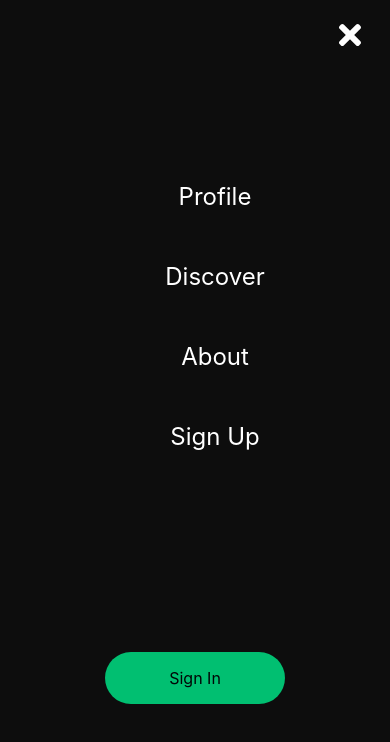
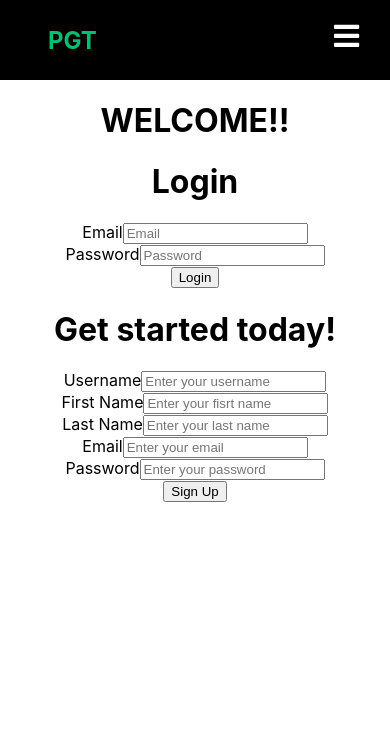
Before and after one commit to Anthonyvseth/personal-growth-tracker, a React (Create React App) app in the folder client/: page / in a window 390 px wide. Shown: the top 742 px of the page. Built offline with nearby package versions, Linux system fonts and the light colour scheme.

Commit message:
toggle for mobile icon working

```diff
--- a/client/src/components/Layout.js
+++ b/client/src/components/Layout.js
@@ -1,12 +1,18 @@
-import React from 'react'
+import React, {useState} from 'react'
 import Navbar from './navbar/index'
 import Sidebar from './sidebar/index'
 
 const Layout = () => {
+    const [isOpen, setIsOpen] = useState(false)
+
+    const toggle = () => {
+        setIsOpen(!isOpen)
+    }
+
     return (
         <div>
-            <Navbar />
-            <Sidebar />
+            <Navbar toggle={toggle}/>
+            <Sidebar isOpen={isOpen} toggle={toggle}/>
         </div>
     )
 }
--- a/client/src/components/navbar/index.js
+++ b/client/src/components/navbar/index.js
@@ -12,13 +12,13 @@ import {
 } from './NarbarElements'
 import { FaBars } from 'react-icons/fa'
 
-const NavBar = () => {
+const NavBar = ({toggle}) => {
     return(
         <div>
             <Nav>
                 <NavBarContainer>
                     <NavLogo to="/">PGT</NavLogo>
-                    <MobileIcon>
+                    <MobileIcon onClick={toggle}>
                         <FaBars />
                     </MobileIcon>
                     <NavMenu>
--- a/client/src/components/sidebar/SidebarElements.js
+++ b/client/src/components/sidebar/SidebarElements.js
@@ -15,8 +15,8 @@ export const SidebarContainer = styled.aside`
     top: 0;
     left: 0;
     transition: 0.8s ease-in-out;
-    ${'' /* opacity: ${({ isOpen }) =>(isOpen ? '100%': '0')};
-    top: ${({ isOpen }) => ( isOpen ? '0' : '-100%')}; */}
+    opacity: ${({ isOpen }) =>(isOpen ? '100%': '0')};
+    top: ${({ isOpen }) => ( isOpen ? '0' : '-100%')};
     top: 0;
 `
 
@@ -56,14 +56,13 @@ export const SidebarLink = styled(LinkS)`
     font-size: 1.5rem;
     text-decoration: none;
     list-style: none;
-    transition: 0.8s ease-in-out;
-    text-decoration: none;
+    transition: 0.4s ease-in-out;
     color: #fff;
     cursor: pointer;
 
     &:hover {
         color: #01bf71;
-        transition: 0.3s ease-in-out;
+        transition: 0.4s ease-in-out;
     }
 `
 
@@ -82,11 +81,11 @@ export const SidebarRoute = styled(LinkR)`
     outline: none;
     border: none;
     cursor: pointer;
-    transition: all 0.5s ease-in-out;
+    transition: all 0.4s ease-in-out;
     text-decoration: none;
 
     &:hover {
-        transition: all 0.8s ease-in-out;
+        transition: all 0.4s ease-in-out;
         background: #fff;
         color: #010606;
     }
--- a/client/src/components/sidebar/index.js
+++ b/client/src/components/sidebar/index.js
@@ -11,18 +11,18 @@ import {
     } from './SidebarElements'
 
 
-const SideBar = () => {
+const SideBar = ({isOpen, toggle}) => {
     return (
-        <SidebarContainer>
-            <Icon>
+        <SidebarContainer isOpen={isOpen} onClick={toggle}>
+            <Icon onClick={toggle}>
                 <CloseIcon />
             </Icon>
             <SidebarWrapper>
                 <SidebarMenu>
-                    <SidebarLink to='profile'>Profile</SidebarLink>
-                    <SidebarLink to='discover'>Discover</SidebarLink>
-                    <SidebarLink to='about'>About</SidebarLink>
-                    <SidebarLink to='signup'>Sign Up</SidebarLink>
+                    <SidebarLink to='profile' onClick={toggle}>Profile</SidebarLink>
+                    <SidebarLink to='discover' onClick={toggle}>Discover</SidebarLink>
+                    <SidebarLink to='about' onClick={toggle}>About</SidebarLink>
+                    <SidebarLink to='signup' onClick={toggle}>Sign Up</SidebarLink>
                 </SidebarMenu>
                 <SideBtnWrap>
                     <SidebarRoute to='signin'>Sign In</SidebarRoute>
```
